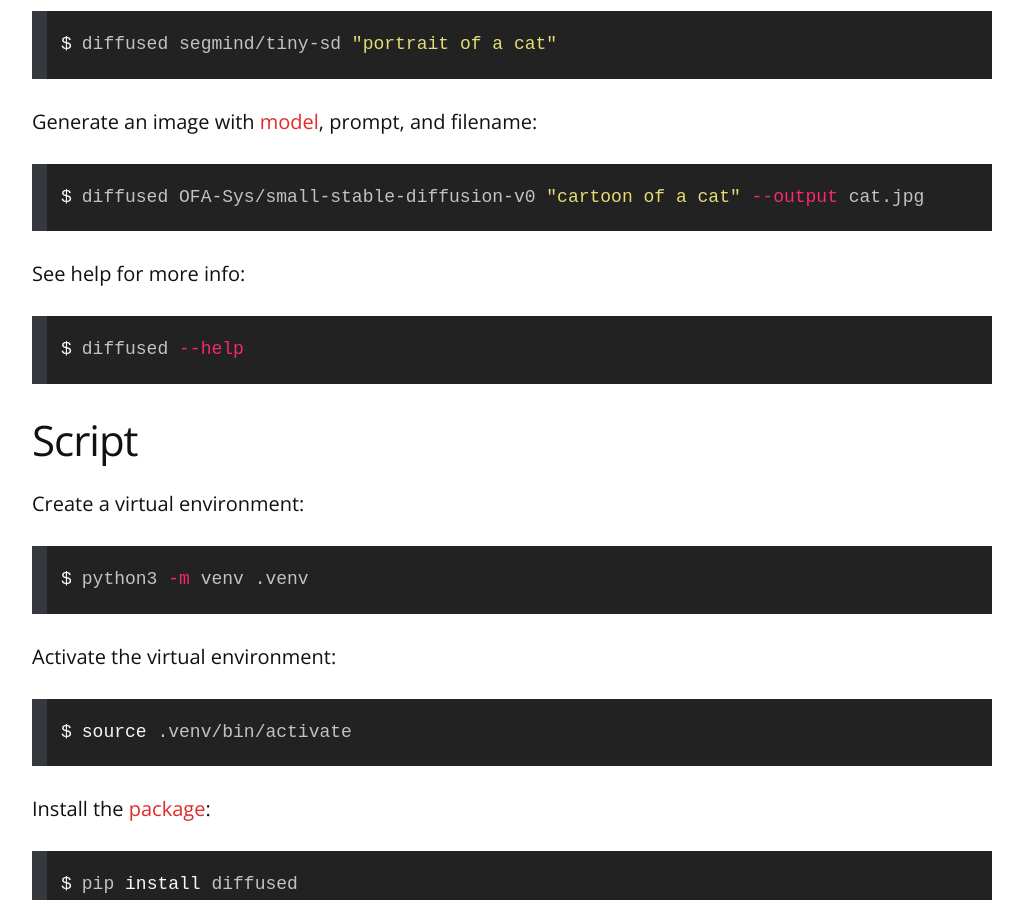
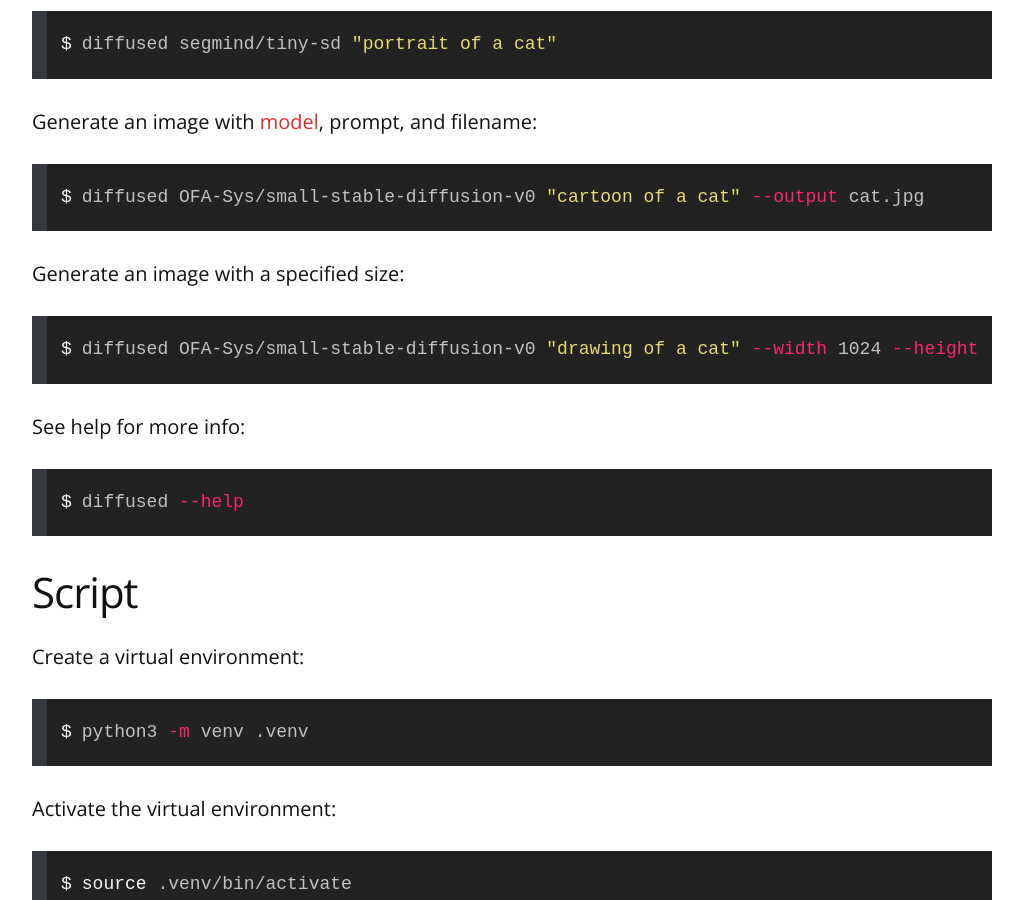
Before and after one commit to remarkablemark/remarkablemark.github.io, a Jekyll site: the page built from _posts/2025/2025-03-30-ai-text-to-image-generation-with-diffused-cli.md, in a window 1280 px wide and 900 px high, scrolled down 1029 px. Shown: the whole window, without its empty margins (128-1151 px from the left). Built offline with Jekyll 4.4.1, drawn with Linux system fonts in a browser that asks for light colours; comment, search, counter and statistics services are not loaded.

Commit message:
feat(posts): update "AI text-to-image generation with diffused CLI"
Post: 2025-03-30-ai-text-to-image-generation-with-diffused-cli.md

https://remarkablemark.medium.com/ai-text-to-image-generation-with-diffused-cli-d670582d920f

````diff
--- a/_posts/2025/2025-03-30-ai-text-to-image-generation-with-diffused-cli.md
+++ b/_posts/2025/2025-03-30-ai-text-to-image-generation-with-diffused-cli.md
@@ -40,6 +40,12 @@ Generate an image with [model](https://huggingface.co/OFA-Sys/small-stable-diffu
 
 ```sh
 diffused OFA-Sys/small-stable-diffusion-v0 "cartoon of a cat" --output cat.jpg
+```
+
+Generate an image with a specified size:
+
+```sh
+diffused OFA-Sys/small-stable-diffusion-v0 "drawing of a cat" --width 1024 --height 1024
 ```
 
 See help for more info:
````
